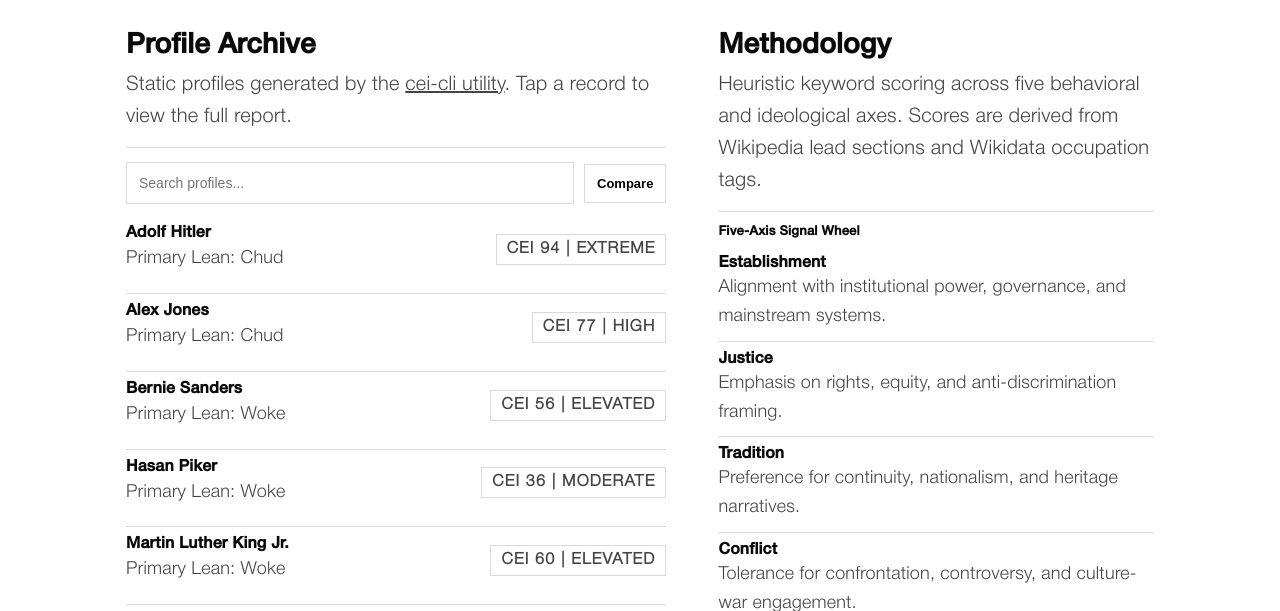
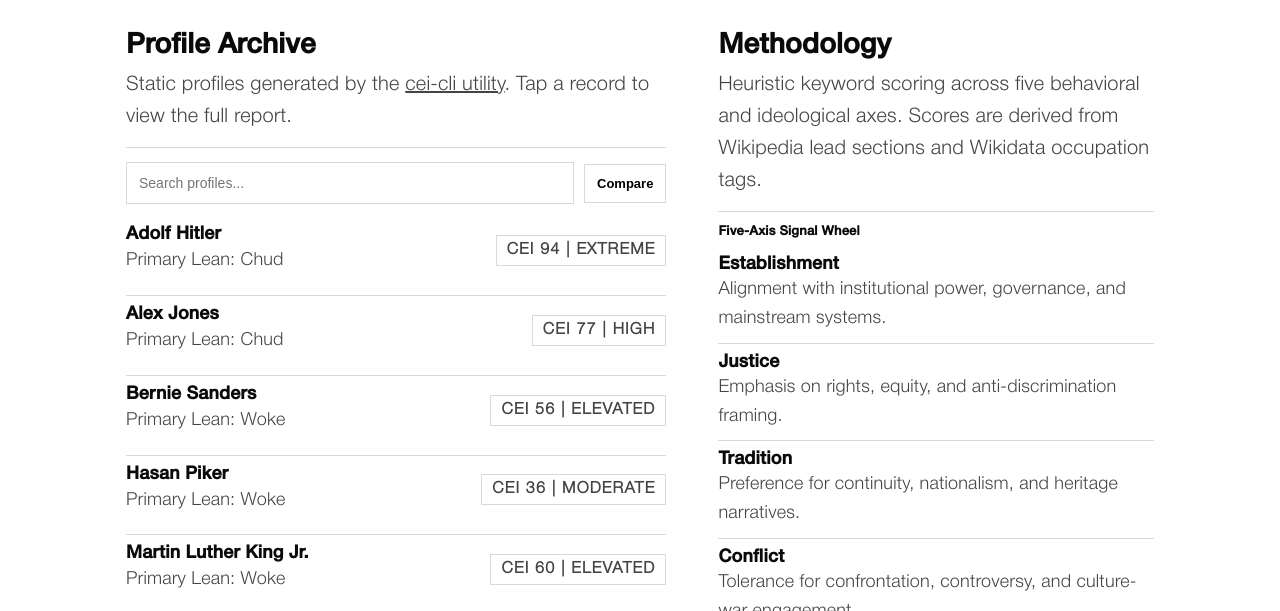
Before and after one commit to epsilver/epsilver-cei, a website built with Vite: page epsilver-cei-site/index.html in a window 1280 px wide. Shown: the part 122-733 px from the top of the page. Built offline with nearby package versions, Linux system fonts and the light colour scheme.

Commit message:
Adjust inline bold font size

```diff
--- a/epsilver-cei-site/src/styles.css
+++ b/epsilver-cei-site/src/styles.css
@@ -398,6 +398,10 @@ body{
   font-family:"HelveticaNeueMedium",-apple-system,BlinkMacSystemFont,"Segoe UI",Roboto,Arial,sans-serif;
 }
 
+b,strong{
+  font-size:18px;
+}
+
 .card{
   border:0 !important;
   border-radius:0 !important;
```
